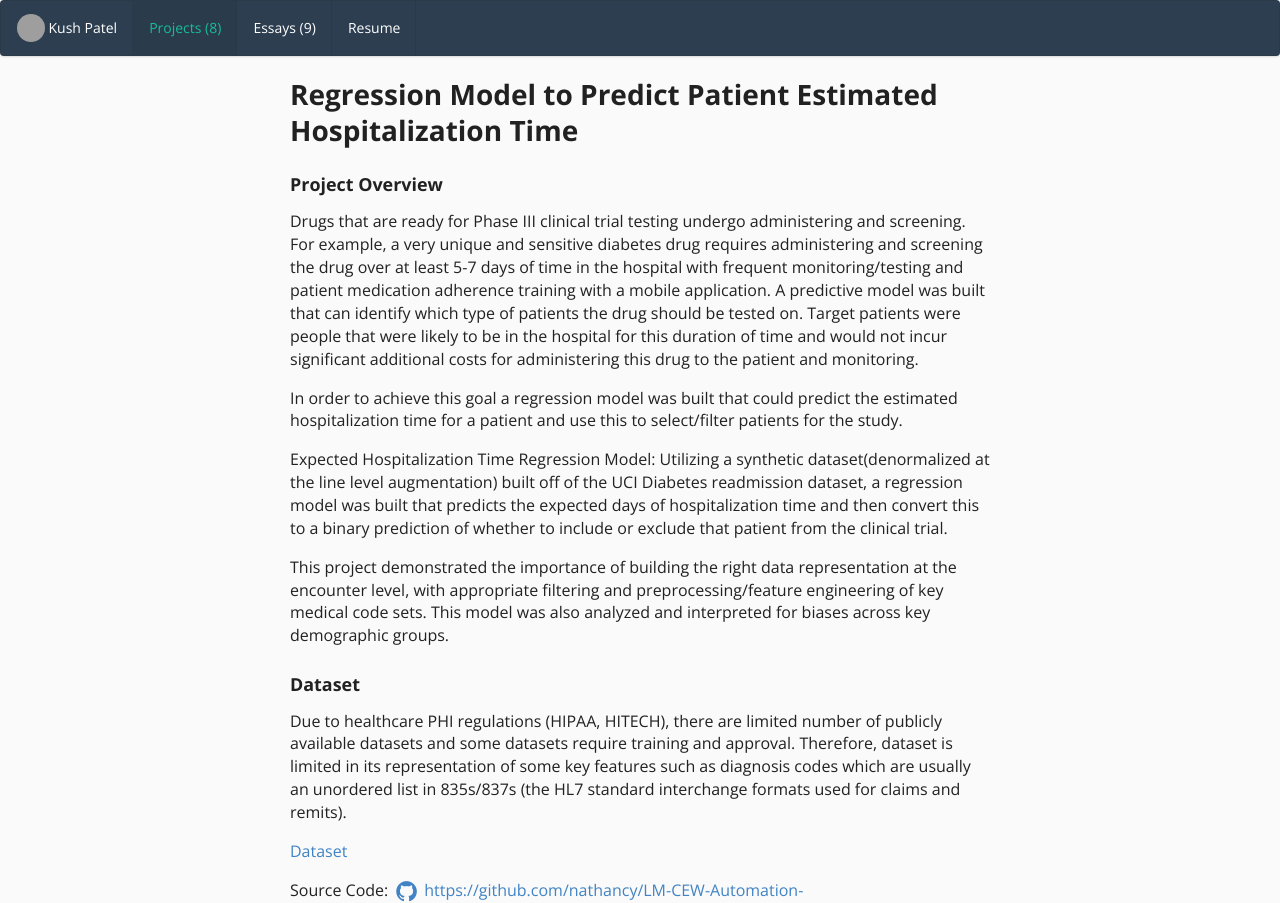
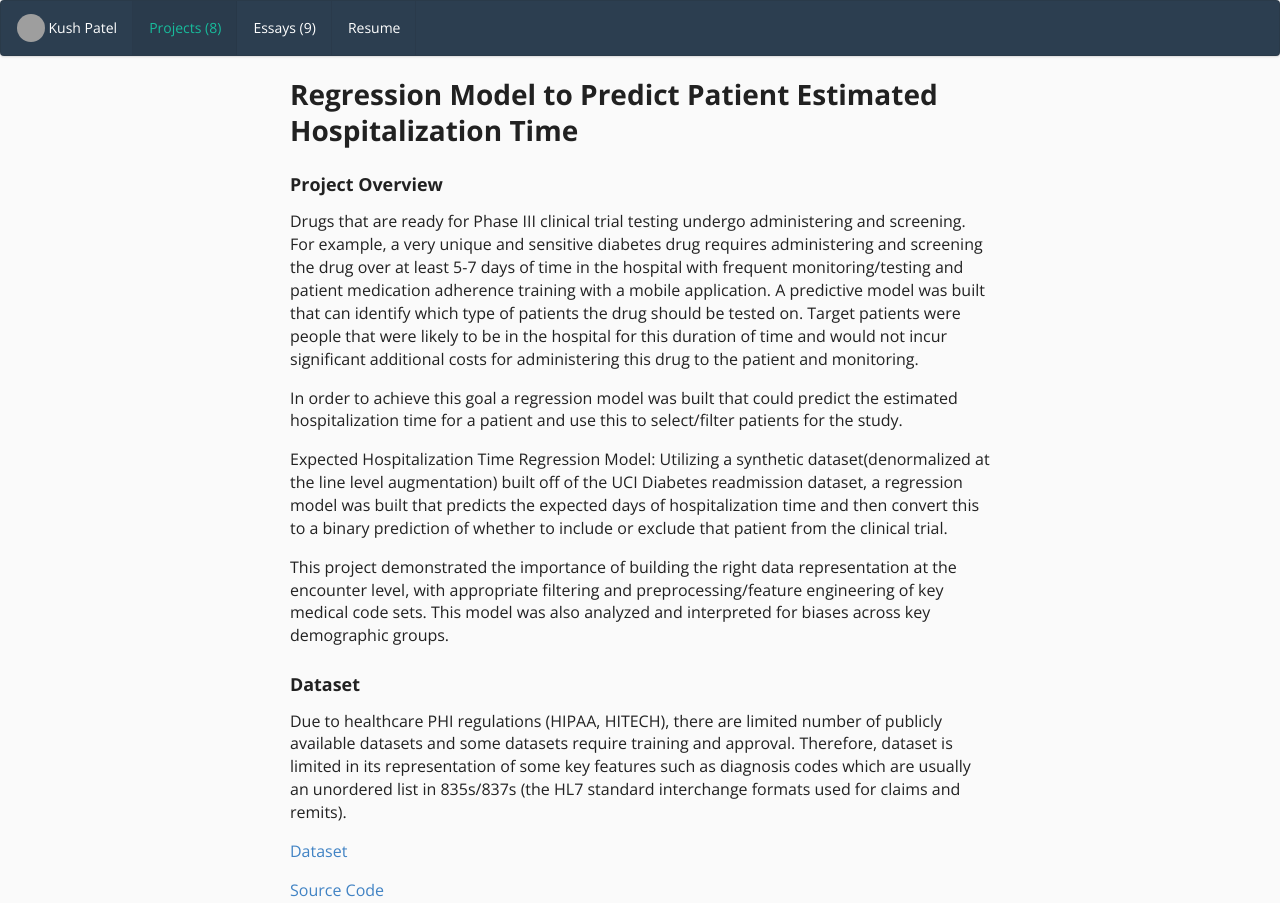
Before and after one commit to kshptl/kshptl1.github.io, a Jekyll site: the page built from projects/Drug-Regression-Model.md, in a window 1280 px wide. Built offline with Jekyll 4.4.1, drawn with Linux system fonts in a browser that asks for light colours; some of the changed lines change nothing that is shown; grey boxes are pictures that could not be loaded.

Commit message:
Update Drug-Regression-Model.md

```diff
--- a/projects/Drug-Regression-Model.md
+++ b/projects/Drug-Regression-Model.md
@@ -26,4 +26,5 @@ Due to healthcare PHI regulations (HIPAA, HITECH), there are limited number of p
 
 <a href="https://archive.ics.uci.edu/ml/datasets/Diabetes+130-US+hospitals+for+years+1999-2008">Dataset</a>
 
-Source Code: <a href="https://github.com/kshptl/Patient-Selection-for-Diabetes-Drug-Testing-using-EHR-Data"><i class="large github icon"></i>https://github.com/nathancy/LM-CEW-Automation-</a>
+<!--Source Code: <a href="https://github.com/kshptl/Patient-Selection-for-Diabetes-Drug-Testing-using-EHR-Data"><i class="large github icon"></i>https://github.com/nathancy/LM-CEW-Automation-</a>-->
+<a href="https://github.com/kshptl/Patient-Selection-for-Diabetes-Drug-Testing-using-EHR-Data">Source Code</a>
```
